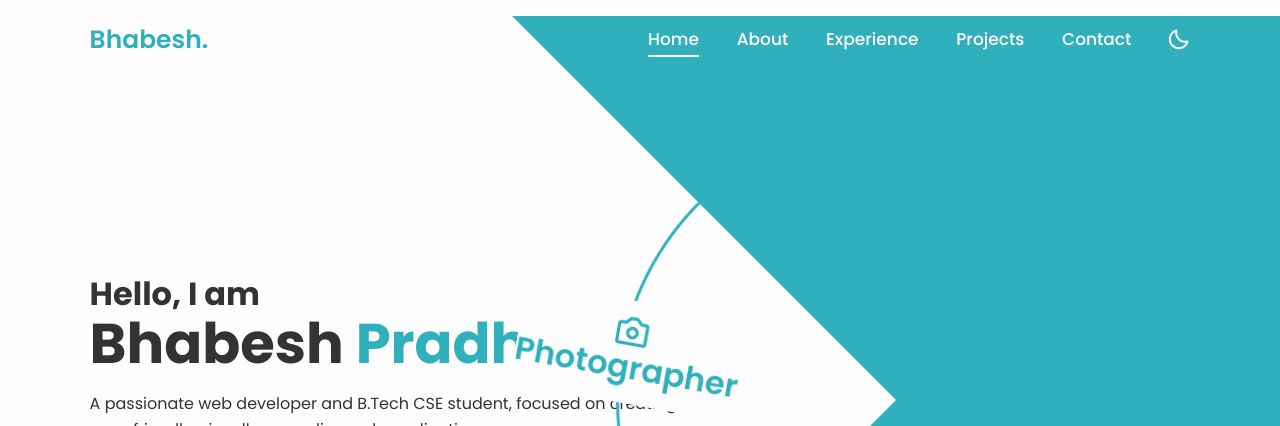
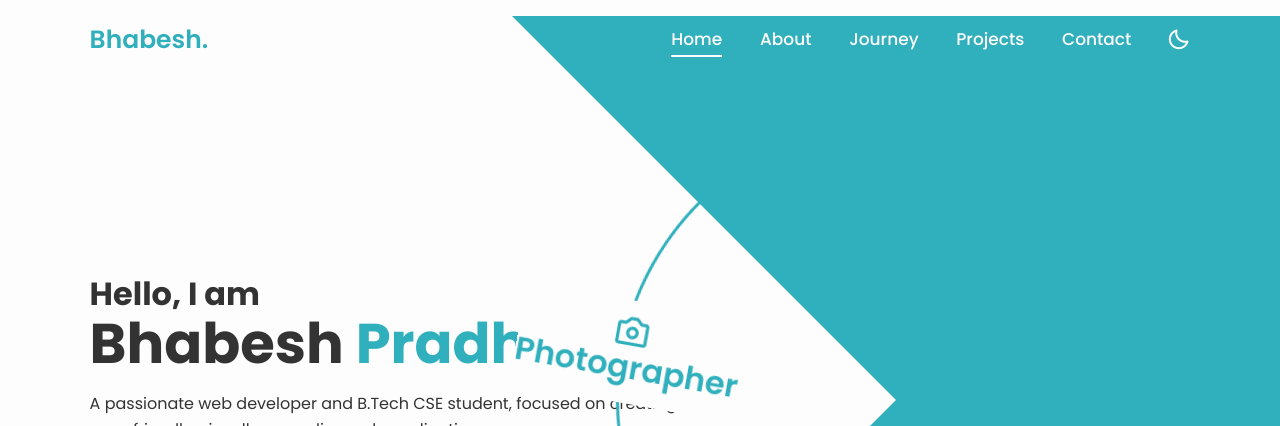
Before and after one commit to PRADHANJI07/Bhabesh-portfolio, a plain HTML site: page index.html in a window 1280 px wide. Shown: the top 426 px of the page. Drawn offline with nearby package versions, Linux system fonts and the light colour scheme.

Commit message:
navbar changes

```diff
--- a/index.html
+++ b/index.html
@@ -38,7 +38,7 @@
       <nav class="navbar">
         <a href="#home" class="active">Home</a>
         <a href="#about">About</a>
-        <a href="#education">Experience</a>
+        <a href="#education">Journey</a>
         <a href="#project">Projects</a>
         <a href="#contact">Contact</a>
       </nav>
```
